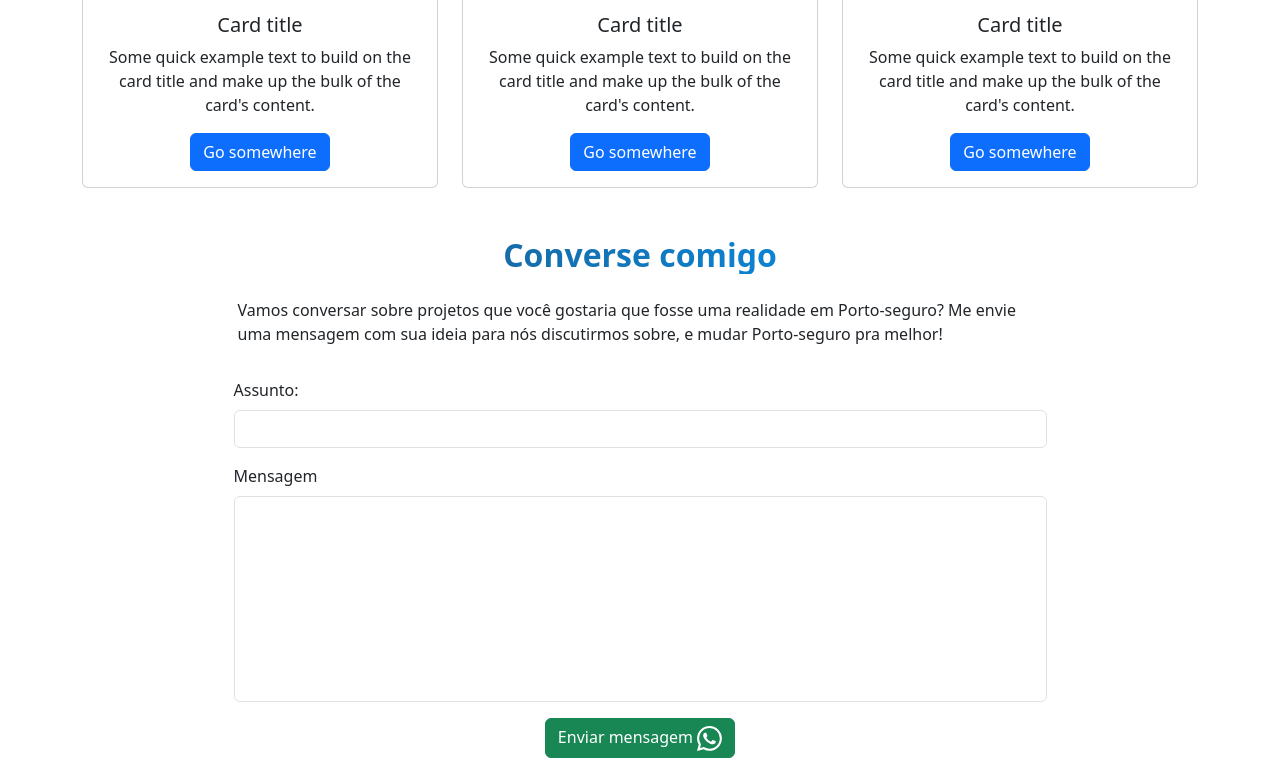
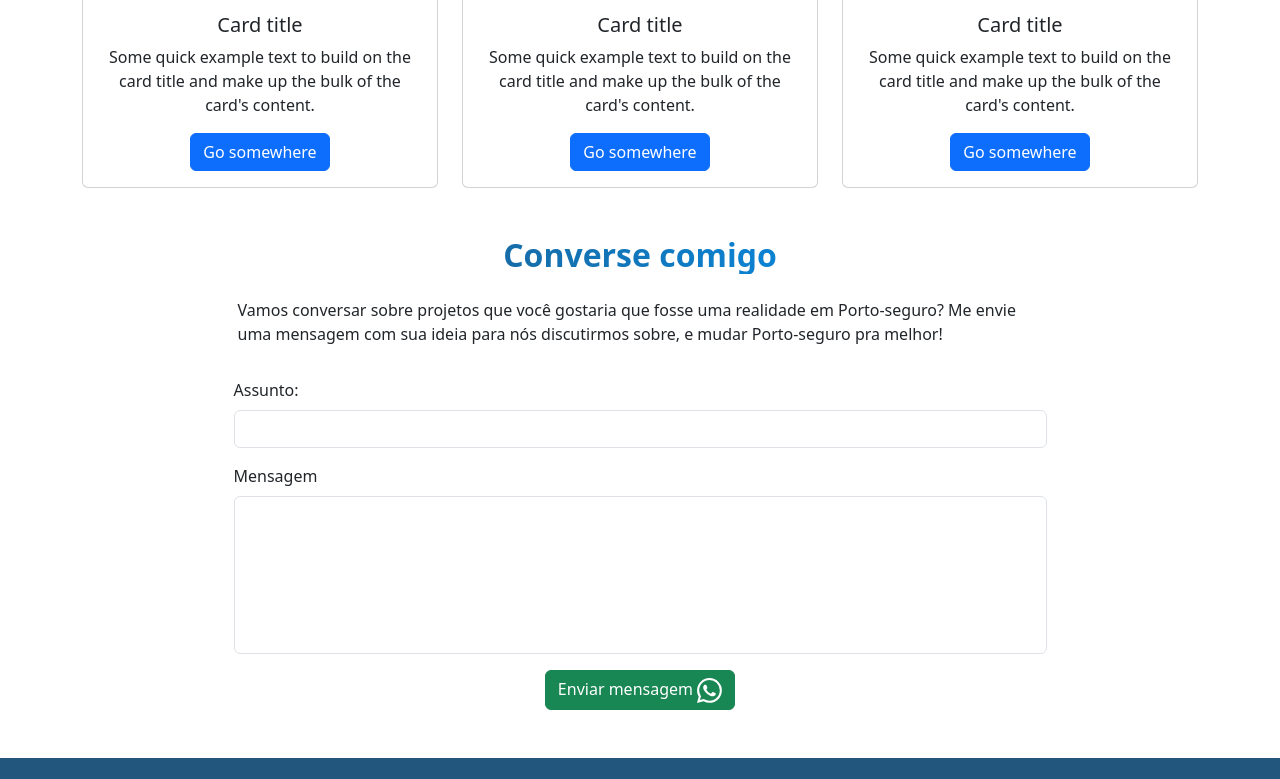
Before and after one commit to DanielChavesDevWeb/EuVouComDiranMatos, a plain HTML site: page index.html in a window 1280 px wide. Shown: the part 2016-2795 px from the top of the page. Drawn offline with nearby package versions, Linux system fonts and the light colour scheme; a small style sheet from the web is missing.

Commit message:
update-size-text-area

```diff
--- a/index.html
+++ b/index.html
@@ -415,11 +415,11 @@
         <div class="container d-flex flex-column justify-content-center w-75">
             <div class="mb-3">
                 <label for="exampleFormControlInput1" class="form-label">Assunto:</label>
-                <input type="email" class="form-control " id="exampleFormControlInput1">
+                <input type="email" class="form-control" id="exampleFormControlInput1">
             </div>
             <div class="mb-3">
                 <label for="exampleFormControlTextarea1" class="form-label">Mensagem</label>
-                <textarea class="form-control " id="exampleFormControlTextarea1" rows="8"
+                <textarea class="form-control" id="exampleFormControlTextarea1" rows="6"
                     style="resize: none;"></textarea>
             </div>
             <div class="text-center">
```
